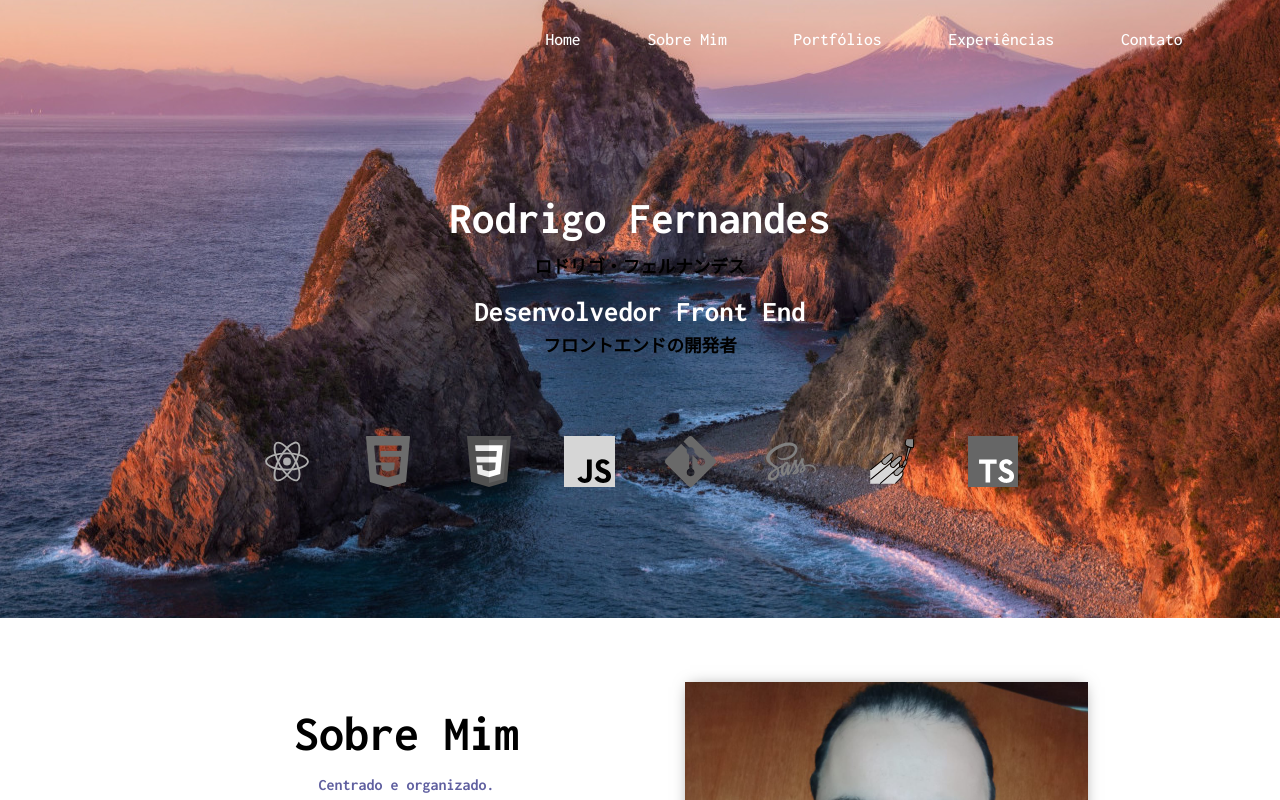
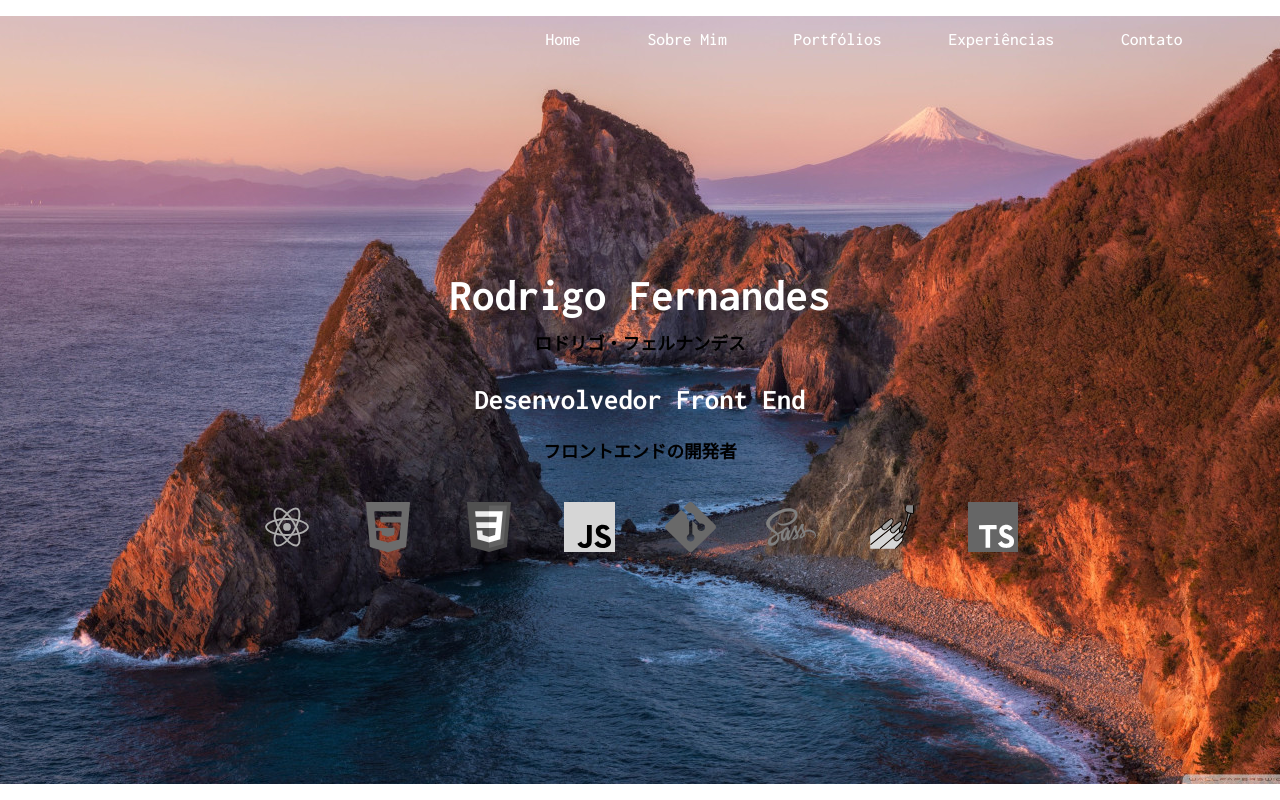
Before and after one commit to RodrigoMelloFernandes/Portfolio, a React (Create React App) app in the folder portfolio/: page / in a window 1280 px wide. Shown: the top 800 px of the page. Built offline with nearby package versions, Linux system fonts and the light colour scheme.

Commit message:
Refactor Header Scss

```diff
--- a/portfolio/src/pages/Header/Header.module.scss
+++ b/portfolio/src/pages/Header/Header.module.scss
@@ -44,8 +44,6 @@
     @include for-desktop-only{
       @include display-flexDirection(flex, column-reverse);
       @include alignItems-justifyContent(center, center);
-      padding-top: 10%;
-      padding-bottom: 10%;
     }
   }
 
@@ -69,22 +67,22 @@
     @include for-desktop-only{
       @include display-flexDirection(flex, column);
       @include alignItems-justifyContent(center, flex-start);
-      @include width-height(60%, 0);
+      @include width-height(100%, 0);
     }
     &___firstTitle{
       @include fontSize-fontWeight(2.7rem, 700);
       color: $White;
-       opacity: 0.9;
+      opacity: 0.9;
       text-align: end;
-      padding-bottom: 5%;
+      padding-bottom: 2.5%;
 
 
       //--------------------Desktop----------------------------->
       @include for-desktop-only {
         @include fontSize-fontWeight(2.8rem, 0);
         text-align: center;
-        padding-bottom: 2.5%;
-        padding-top: 10%;
+        padding-top: 2.5%;
+        padding-bottom: 1.5%;
       }
 
       &:nth-child(2){
@@ -116,7 +114,7 @@
       @include for-desktop-only {
         @include fontSize-fontWeight(1.8rem, 600);
         text-align: center;
-        padding-bottom: 0%;
+        padding-bottom: 1.5%;
       }
 
       &:nth-of-type(2){
@@ -129,7 +127,7 @@
         @include for-desktop-only {
           @include fontSize-fontWeight(1.1rem, 0);
           text-align: center;
-          padding-bottom: 10%;
+          padding-bottom: 2.5%;
           align-self: center;
         }
       }
--- a/portfolio/src/scss/mixins/mixins.scss
+++ b/portfolio/src/scss/mixins/mixins.scss
@@ -22,6 +22,7 @@
   background-image: url(../../assets/backgroundImgs/MountFuji.jpg);
   background-repeat: no-repeat;
   background-position: center;
+  height: 100vh;
 }
 
 @mixin fontSize-fontWeight($fSize, $fWeight) {
```
